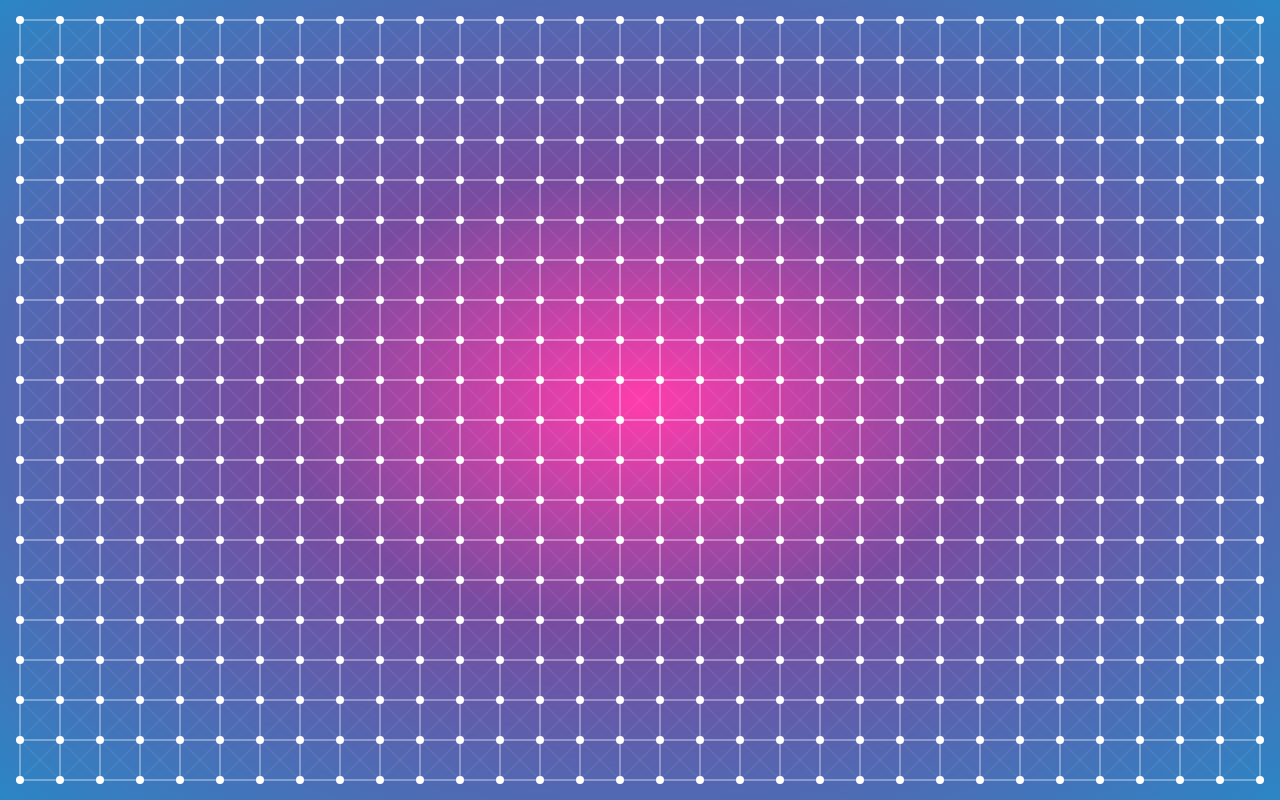
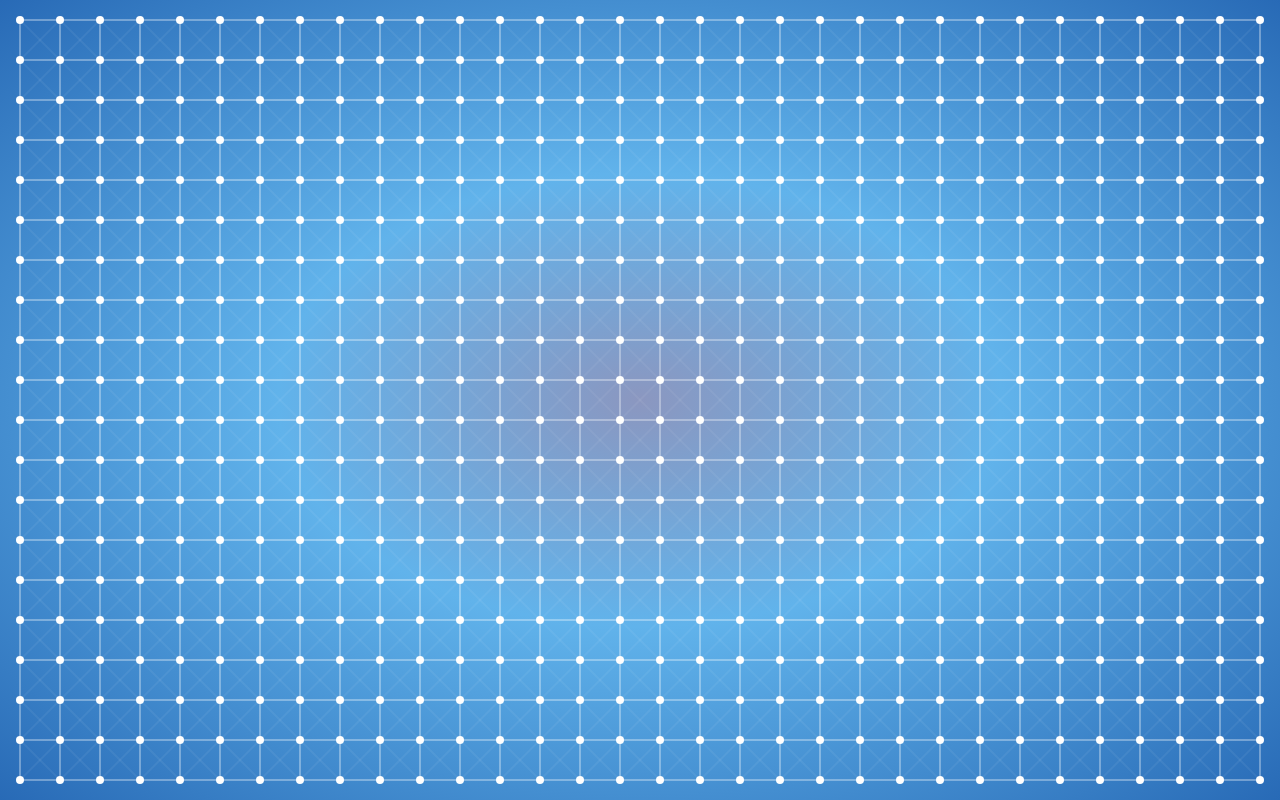
Before and after one commit to AlanChuck/projetoCalculadora, a plain HTML site: page background/index.html in a window 1280 px wide. Drawn offline with Linux system fonts and the light colour scheme.

Commit message:
Ateração gradiente background com interação

```diff
--- a/background/style.css
+++ b/background/style.css
@@ -9,5 +9,5 @@ body {
     top: 0;
     width: 100%;
     height: 100%;
-    background-image: radial-gradient(#ff3cac 0%, #784ba0 40%, #2b86c5 100%);
+    background-image: radial-gradient(#8b97c0 0%, #61b3eb 40%, #286ab6 100%);
 }
```
